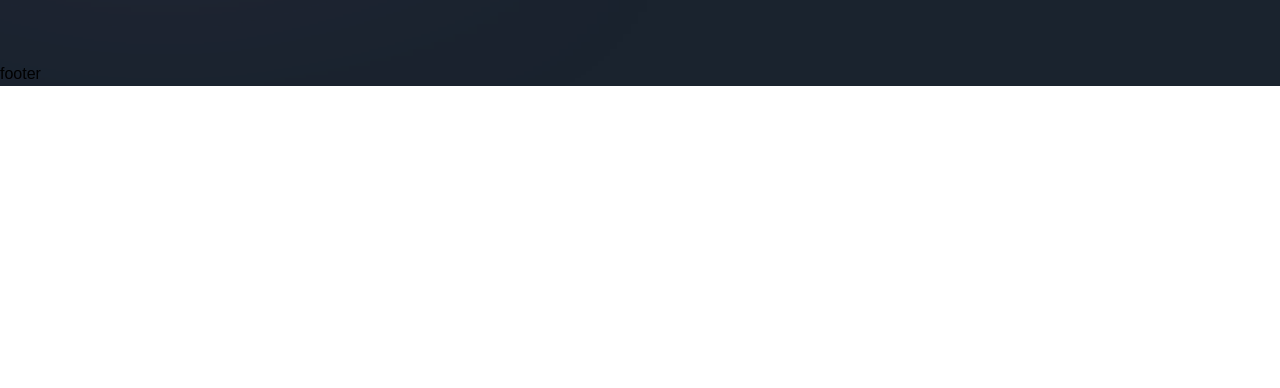
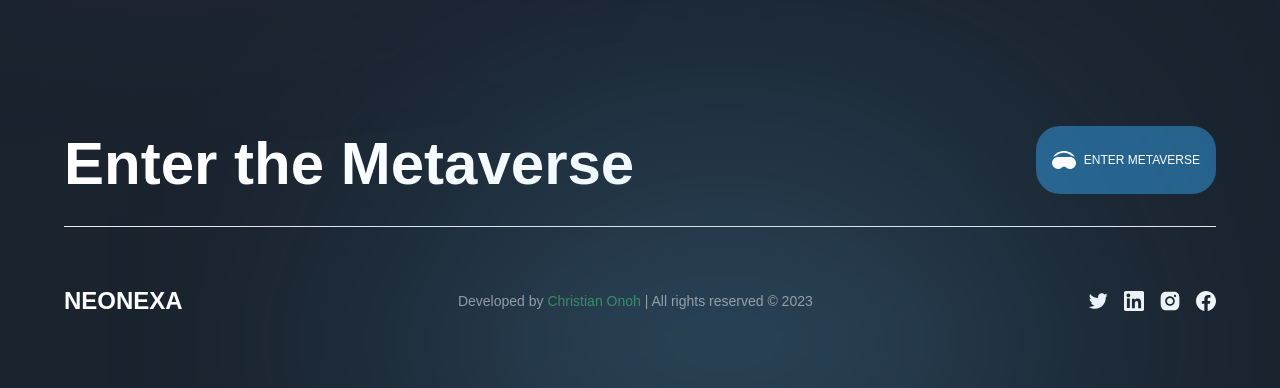
Before and after one commit to christianonoh/neonexa, a Next.js app: page / in a window 1280 px wide. Shown: the part 6522-6910 px from the top of the page. Before the commit the page ends 6608 px from the top, so only its background shows below. Built offline with nearby package versions, Linux system fonts and the light colour scheme; a web font is replaced by a local one.

Commit message:
Create Footer component

```diff
--- a/components/Footer.jsx
+++ b/components/Footer.jsx
@@ -1,8 +1,67 @@
 'use client';
 
+import styles from "@/styles";
+import { fadeIn, staggerContainer } from "@/utils/motion";
+import { motion } from "framer-motion";
+import { socials } from "@/constants";
+
 const Footer = () => (
-  <footer>
-    footer
+  <footer className={`${styles.paddings} relative`}>
+    <motion.div
+      variants={staggerContainer}
+      initial="hidden"
+      whileInView="show"
+      viewport={{ once: true, amount: 0.25 }}
+      className={`${styles.innerWidth}`}
+    >
+      <div className="footer_gradient relative" />
+      <motion.div
+        variants={fadeIn('right', 'tween', 0.25, 1)}
+        className="flex justify-between"
+      >
+        <h3 className="mt-2 lg:text-6xl text-2xl text-white font-bold">
+          Enter the Metaverse
+        </h3>
+        <div className={`${styles.flexCenter} flex gap-2 bg-[#25618B] px-4 rounded-3xl`}>
+          <img
+            src="/icons/headset.svg"
+            className="w-6 h-6"
+            alt="headset" />
+          <p className="uppercase text-white font-thin text-xs">Enter metaverse</p>
+        </div>
+      </motion.div>
+
+      <div className="mt-8 md:pt-12 pt-6 border-t-[1px] flex md:flex-row flex-col justify-between items-center">
+        <p className="font-extrabold text-white text-2xl uppercase">
+          neonexa
+        </p>
+
+        <p className="text-center text-sm text-white opacity-50 my-4">
+              <a
+                href="https://github.com/christianonoh"
+                target="_blank"
+                rel="noreferrer noopener"
+              >
+                Developed by <span className="text-green-400">Christian Onoh</span>
+              </a>
+              <br className="lg:hidden block" />
+              <span className="lg:inline hidden">{'  |  '}</span>
+              All rights reserved &copy; {new Date().getFullYear()}
+
+        </p>
+
+        <div className="flex gap-4">
+          {socials.map((social) => (
+            <img
+              src={social.url}
+              alt={social.name}
+              className="w-[20px] h-[20px]"
+            />
+          ))}
+        </div>
+      </div>
+
+    </motion.div>
   </footer>
 );
 
```
